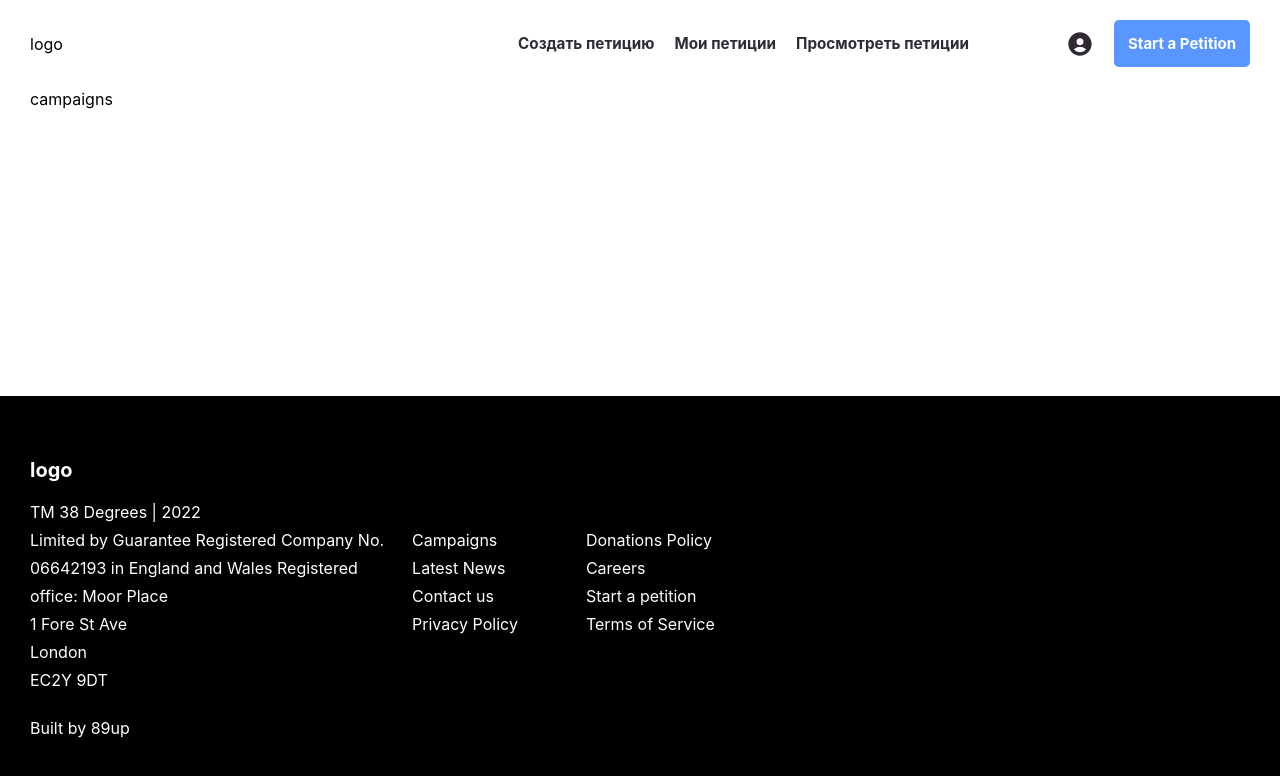
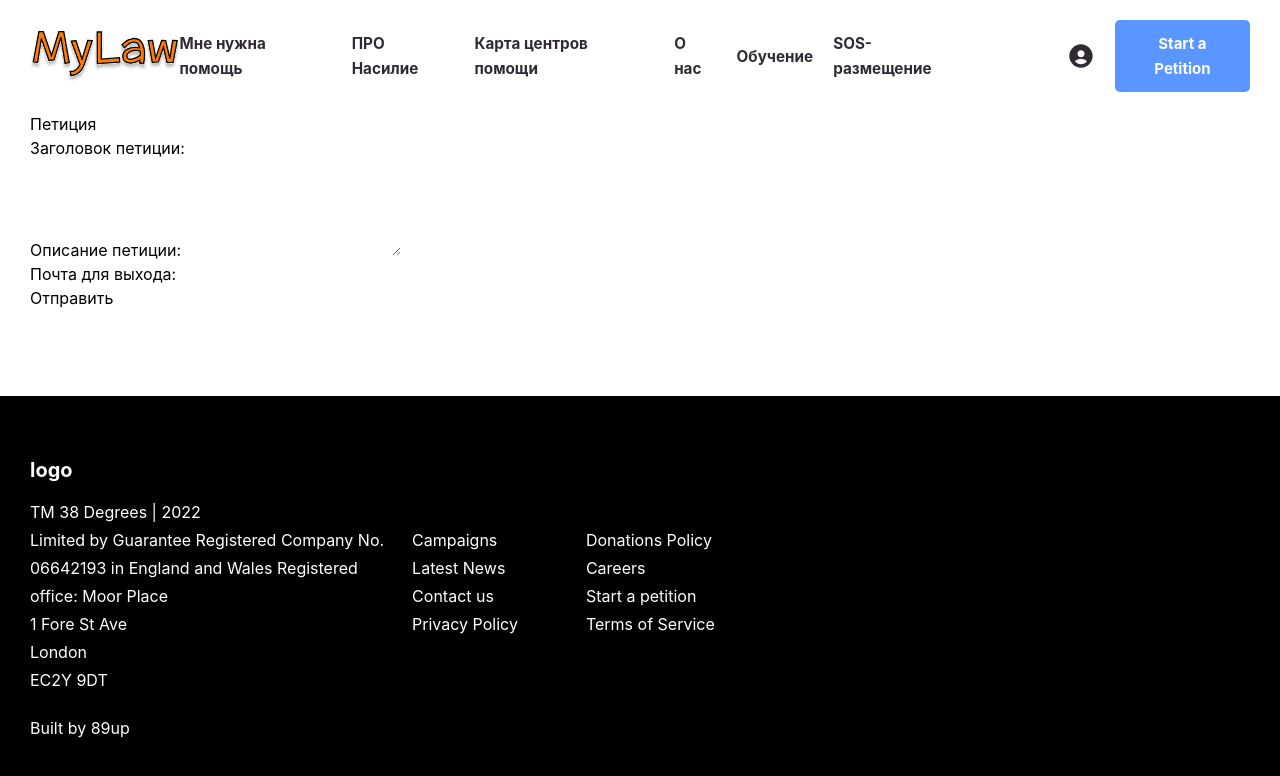
Before and after one commit to Asad220520/PROTECTHER, a React (Create React App) app: page /create in a window 1280 px wide. Shown: the top 776 px of the page. Built offline with nearby package versions, Linux system fonts and the light colour scheme.

Commit message:
add (#9)
Co-authored-by: Asadhkm <asadhkm4@gmail.com>

```diff
--- a/src/Pages/Create/index.js
+++ b/src/Pages/Create/index.js
@@ -1,10 +1,58 @@
-import React from "react";
+import React, { useState } from "react";
+import "./index.scss";
 
 const Create = () => {
+  // Создаем состояния для хранения данных петиции
+  const [petitionTitle, setPetitionTitle] = useState("");
+  const [petitionDescription, setPetitionDescription] = useState("");
+  const [email, setEmail] = useState("");
+
+  // Обработчик клика на кнопку "Отправить"
+  const handleSendButtonClick = () => {
+    // Здесь вы можете отправить данные на сервер или выполнить другие необходимые действия
+    alert(
+      `Заголовок: ${petitionTitle}, Описание: ${petitionDescription}, Почта для выхода: ${email}`
+    );
+  };
+
   return (
     <div id="campaigns">
       <div className="container">
-        <div className="campaigns">campaigns</div>
+        <div className="campaigns">
+          <h1>Петиция</h1>
+          <div id="petition-details">
+            <div className="petition-info">
+              <label htmlFor="petitionTitle">Заголовок петиции:</label>
+              <input
+                type="text"
+                id="petitionTitle"
+                value={petitionTitle}
+                onChange={(e) => setPetitionTitle(e.target.value)}
+              />
+            </div>
+            <div className="petition-info">
+              <label htmlFor="petitionDescription">Описание петиции:</label>
+              <textarea
+                id="petitionDescription"
+                rows="4"
+                value={petitionDescription}
+                onChange={(e) => setPetitionDescription(e.target.value)}
+              ></textarea>
+            </div>
+            <div className="petition-info">
+              <label htmlFor="email">Почта для выхода:</label>
+              <input
+                type="email"
+                id="email"
+                value={email}
+                onChange={(e) => setEmail(e.target.value)}
+              />
+            </div>
+          </div>
+          <button id="sendButton" onClick={handleSendButtonClick}>
+            Отправить
+          </button>
+        </div>
       </div>
     </div>
   );
--- /dev/null
+++ b/src/Pages/Create/index.scss
@@ -0,0 +1,35 @@
+#petition {
+  margin: 20px;
+  padding: 20px;
+  border: 1px solid #ccc;
+  border-radius: 5px;
+  background-color: #f9f9f9;
+
+  input[type="text"] {
+    width: 200px;
+    padding: 5px;
+    margin-right: 10px;
+  }
+
+  button {
+    padding: 5px 10px;
+    background-color: #007BFF;
+    color: #fff;
+    border: none;
+    cursor: pointer;
+    margin-top: 5px;
+  }
+
+  button:hover {
+    background-color: #0056b3;
+  }
+
+  ul {
+    list-style-type: none;
+    padding: 0;
+  }
+
+  li {
+    margin: 5px 0;
+  }
+}
--- a/src/components/Bonuses/index.js
+++ b/src/components/Bonuses/index.js
@@ -12,13 +12,14 @@ const Bonuses = () => {
         <div className="bonuses">
           <div className="bonuses__text">
             <h1>
-              What do <span>you</span> want to change today?
+              Мы делаем проблему домашнего насилия видимой и поддерживаем тех,
+              кому нужна наша помощь
             </h1>
             <p>
-              38 Degrees is a community of more than a million people who – in a
-              moment away from their busy days – take small actions on issues
-              they care about, which all add up to something bigger, a movement
-              for a better Britain for everyone who calls our country home.
+              <span>«MyLaw»</span>— это десятки людей, которых объединяет
+              желание изменить отношение к проблеме домашнего насилия и помочь
+              тем, кто пострадал от него. Мы работаем благодаря поддержке наших
+              доноров.
             </p>
             <div className="bonuses__text-btn">
               <button>See our impact</button>
--- a/src/components/Bonuses/index.scss
+++ b/src/components/Bonuses/index.scss
@@ -10,22 +10,21 @@
       h1 {
         color: #2F2A33;
         font-family: Inter;
-        font-size: 62.125px;
-        font-style: normal;
+        font-size: 32.125px;
         font-weight: 900;
-        line-height: 76.8px;
+        padding-bottom: 20px;
+      }
 
+      p {
         span {
           color: #FF7A01;
           font-family: Inter;
-          font-size: 62.125px;
+          font-size: 52.125px;
           font-style: normal;
           font-weight: 900;
           line-height: 76.8px;
         }
-      }
 
-      p {
         color: #2F2A33;
         font-family: Inter;
         font-size: 22.125px;
--- a/src/components/Header/index.js
+++ b/src/components/Header/index.js
@@ -2,17 +2,25 @@ import React from "react";
 import "./index.scss";
 import { Link, NavLink } from "react-router-dom";
 import { BiSolidUserCircle } from "react-icons/bi";
-
+import logo from "../../image/MyLaw.svg";
 const Header = () => {
   return (
     <div id="header">
       <div className="container">
         <div className="header">
-          <h1>logo</h1>
+          <Link>
+            <img width={150} src={logo} alt="" />
+          </Link>
           <nav className="nav">
-            <NavLink to={"/create"}>Создать петицию</NavLink>
+            <NavLink to={"/create"}>Мне нужна помощь</NavLink>
+            <NavLink to={"/create"}>ПРО Насилие</NavLink>
+            <NavLink to={"/create"}>Карта центров помощи</NavLink>
+            <NavLink to={"/create"}>О нас</NavLink>
+            <NavLink to={"/create"}>Обучение</NavLink>
+            <NavLink to={"/create"}>SOS-размещение</NavLink>
+            {/* <NavLink to={"/create"}>Создать петицию</NavLink>
             <NavLink to={"/myPet"}>Мои петиции</NavLink>
-            <NavLink to={"/seePet"}>Просмотреть петиции</NavLink>
+            <NavLink to={"/seePet"}>Просмотреть петиции</NavLink> */}
             <div className="nav__btn">
               <Link to={"/auth"}>
                 <BiSolidUserCircle style={{ fontSize: "28px" }} />
--- a/src/components/Header/index.scss
+++ b/src/components/Header/index.scss
@@ -4,6 +4,7 @@
     align-items: center;
     justify-content: space-between;
     padding: 20px 0;
+
     .nav {
       display: flex;
       align-items: center;
@@ -16,6 +17,10 @@
         font-style: normal;
         font-weight: 700;
         line-height: 25px;
+
+        &:hover {
+          color: orange;
+        }
       }
 
       &__btn {
```
Also changed, not shown: src/image/MyLaw.svg (added).
